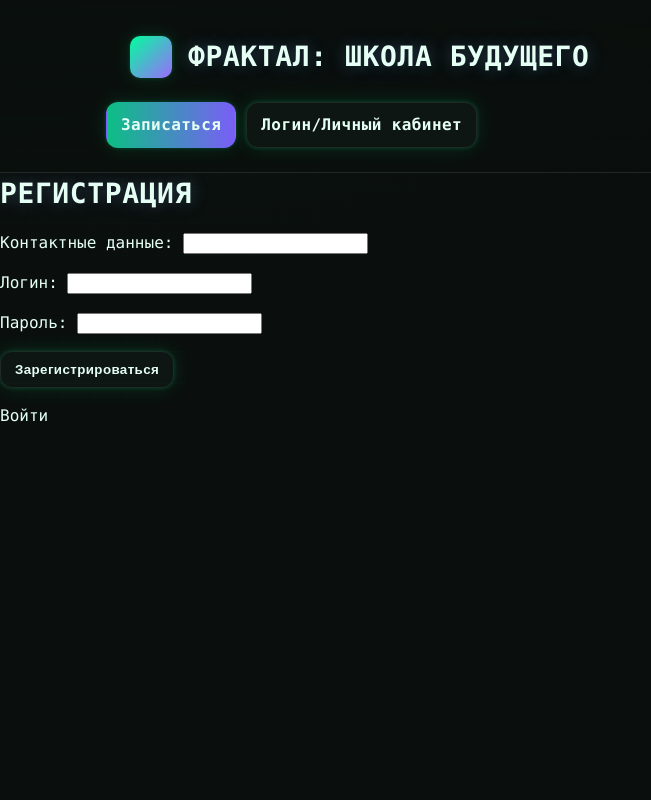
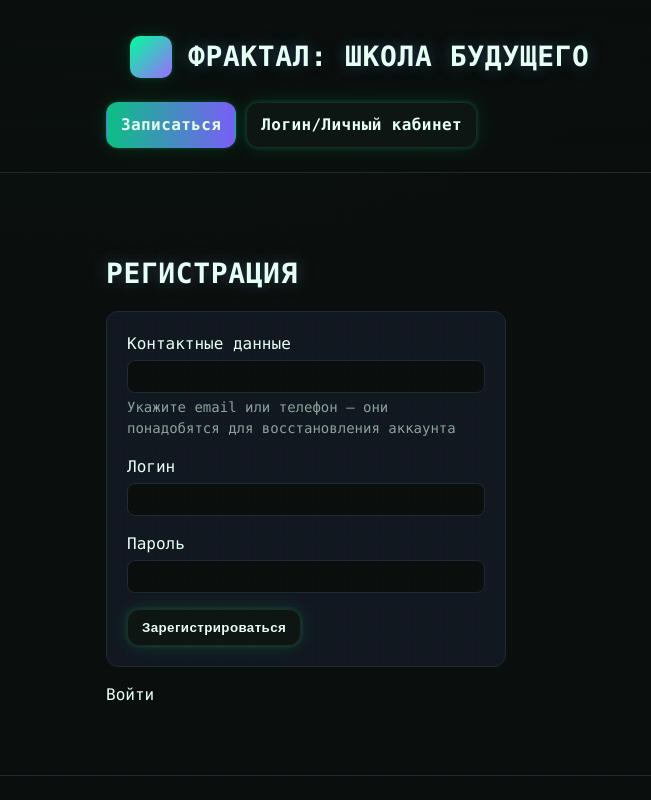
Before and after one commit to EPMAKOBB/django-site, a Django app: page /accounts/signup/ in a window 1280 px wide. Shown: the whole page, without its empty margins (0-651 px from the left). Run offline with Django 5.2, Linux system fonts and the light colour scheme.

Commit message:
Style signup page and add contact help

```diff
--- a/accounts/forms.py
+++ b/accounts/forms.py
@@ -10,7 +10,13 @@ User = get_user_model()
 
 
 class SignupForm(forms.Form):
-    contact = forms.CharField(label=_("Контактные данные"), max_length=255)
+    contact = forms.CharField(
+        label=_("Контактные данные"),
+        max_length=255,
+        help_text=_(
+            "Укажите email или телефон — они понадобятся для восстановления аккаунта"
+        ),
+    )
     username = forms.CharField(label=_("Логин"), max_length=150)
     password = forms.CharField(label=_("Пароль"), widget=forms.PasswordInput)
 
--- a/accounts/templates/accounts/signup.html
+++ b/accounts/templates/accounts/signup.html
@@ -1,13 +1,46 @@
 {% extends 'base.html' %}
+{% load i18n %}
 
-{% block title %}Регистрация{% endblock %}
+{% block title %}{% trans "Регистрация" %}{% endblock %}
 
 {% block content %}
-<h1>Регистрация</h1>
-<form method="post">
-    {% csrf_token %}
-    {{ form.as_p }}
-    <button type="submit" class="btn">Зарегистрироваться</button>
-</form>
-<p><a href="{% url 'accounts:login' %}">Войти</a></p>
+<section class="section">
+  <div class="container">
+    <h1 class="mb-16">{% trans "Регистрация" %}</h1>
+    <form method="post" class="auth-form">
+      {% csrf_token %}
+      {{ form.non_field_errors }}
+
+      <div class="mb-16">
+        <label for="{{ form.contact.id_for_label }}">{{ form.contact.label }}</label>
+        {{ form.contact }}
+        {% if form.contact.help_text %}
+          <small class="helptext">{{ form.contact.help_text }}</small>
+        {% endif %}
+        {% if form.contact.errors %}
+          <div class="errorlist">{{ form.contact.errors }}</div>
+        {% endif %}
+      </div>
+
+      <div class="mb-16">
+        <label for="{{ form.username.id_for_label }}">{{ form.username.label }}</label>
+        {{ form.username }}
+        {% if form.username.errors %}
+          <div class="errorlist">{{ form.username.errors }}</div>
+        {% endif %}
+      </div>
+
+      <div class="mb-16">
+        <label for="{{ form.password.id_for_label }}">{{ form.password.label }}</label>
+        {{ form.password }}
+        {% if form.password.errors %}
+          <div class="errorlist">{{ form.password.errors }}</div>
+        {% endif %}
+      </div>
+
+      <button type="submit" class="btn">{% trans "Зарегистрироваться" %}</button>
+    </form>
+    <p class="mt-16"><a href="{% url 'accounts:login' %}">{% trans "Войти" %}</a></p>
+  </div>
+</section>
 {% endblock %}
--- a/static/css/main.css
+++ b/static/css/main.css
@@ -66,6 +66,12 @@ details[open] .chev { transform: rotate(180deg); }
 .cta-block { text-align: center; padding: 28px 0 48px; }
 .muted { color: var(--muted); }
 
+/* Auth forms */
+.auth-form { background: var(--card); border:1px solid var(--border); border-radius:12px; padding:20px; max-width:400px; }
+.auth-form label { display:block; margin-bottom:4px; }
+.auth-form input { width:100%; padding:8px; border:1px solid var(--border); border-radius:8px; background:var(--bg); color:var(--text); }
+.auth-form .helptext { display:block; margin-top:4px; color:var(--muted); font-size:14px; }
+
 /* Dashboard */
 .dashboard-container { display:flex; gap:2rem; }
 .dashboard-sidebar { width:200px; }
```
